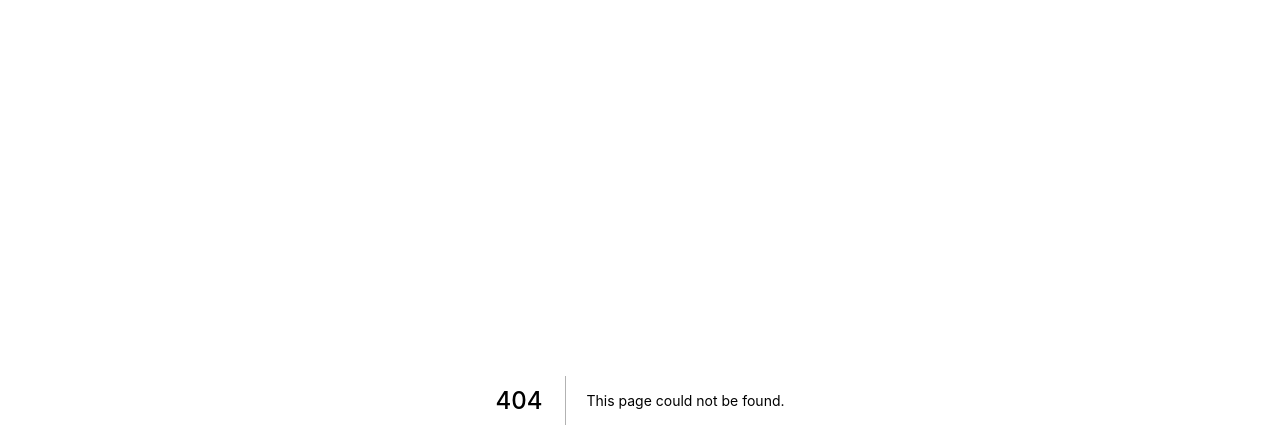
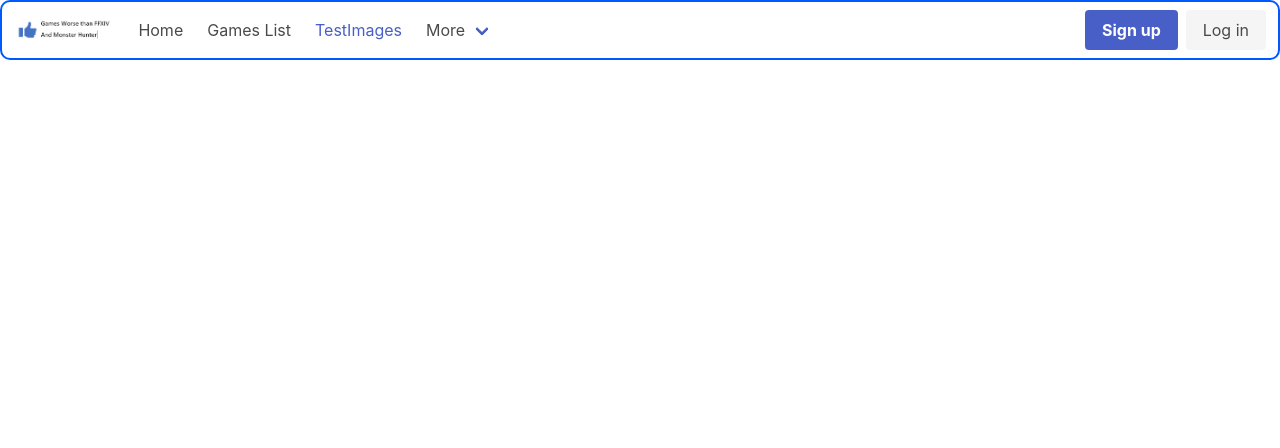
Before and after one commit to HunchMenz/GamingLoggingApp, a Next.js app: page /testNavBar in a window 1280 px wide. Before the commit this address had no page. Shown: the top 448 px of the page. Built offline with nearby package versions, Linux system fonts and the light colour scheme.

Commit message:
Navbar and Carousel added

```diff
--- a/package.json
+++ b/package.json
@@ -13,7 +13,9 @@
     "bulma": "^0.9.4",
     "next": "12.1.6",
     "react": "18.1.0",
-    "react-dom": "18.1.0"
+    "react-dom": "18.1.0",
+    "react-slick": "^0.29.0",
+    "slick-carousel": "^1.8.1"
   },
   "devDependencies": {
     "eslint": "8.16.0",
--- a/pages/testImages.js
+++ b/pages/testImages.js
@@ -1,8 +1,7 @@
 import React from "react";
 import Image from "next/image";
 import buildRequest from "../utils/igdb/buildRequest";
-
-// import style from "../styles/Test.module.css";
+import Slider from "react-slick";
 
 function Test({ gameList }) {
   return (
@@ -13,7 +12,7 @@ function Test({ gameList }) {
             {gameList.map((game) => {
               // let imgSrc = "https:" + game.url.replace("t_thumb", "t_cover_big");
               return (
-              <div key={game.id} className="box posterItem">
+                <div  className="box posterItem">
                   <figure className="image is-128x128 is-2by3">
                     <Image
                       // key={game.id}
@@ -26,6 +25,7 @@ function Test({ gameList }) {
                       objectFit="contain"
                     />
                   </figure>
+                  <span className="gameName">{game.name}</span>
                 </div>
               );
             })}
--- /dev/null
+++ b/pages/testNavBar.js
@@ -0,0 +1,69 @@
+import Image from "next/image"
+import Link from 'next/link'
+import brand from '/assets/derpLMAO.png'
+
+export default function Navbar() {
+    return (
+        <nav class="navbar" role="navigation" aria-aria-label="main navigation">
+            <div class="navbar-brand">
+                <a class="navbar-item" href="">
+                    <Image
+                        src={brand}
+                        alt="Temp Brand"
+                    />
+                </a>
+            </div>
+
+            <div id="navbarBasicExample" class="navbar-menu">
+                <div class="navbar-start">
+                    <a class="navbar-item">
+                        Home
+                    </a>
+
+                    <a class="navbar-item">
+                        Games List
+                    </a>
+
+                    <a class="navbar-item">
+                        <Link href="/testImages">
+                            TestImages
+                        </Link>
+
+                    </a>
+
+                    <div class="navbar-item has-dropdown is-hoverable">
+                        <a class="navbar-link">
+                            More
+                        </a>
+
+                        <div class="navbar-dropdown">
+                            <a class="navbar-item">
+                                About
+                            </a>
+                            <a class="navbar-item">
+                                Contact
+                            </a>
+                            <hr class="navbar-divider"/>
+                                <a class="navbar-item">
+                                    Report an issue
+                                </a>
+                        </div>
+                    </div>
+                </div>
+
+                <div class="navbar-end">
+                    <div class="navbar-item">
+                        <div class="buttons">
+                            <a class="button is-link">
+                                <strong>Sign up</strong>
+                            </a>
+                            <a class="button is-light">
+                                Log in
+                            </a>
+                        </div>
+                    </div>
+                </div>
+            </div>
+        </nav>
+    )
+}
--- a/styles/globals.css
+++ b/styles/globals.css
@@ -18,6 +18,7 @@ a {
 .posterContainer {
   display: block;
   margin: 5vh;
+  background-color: blue;
 }
 
 .poster {
@@ -26,8 +27,9 @@ a {
   padding-left: 10px;
   /* max-height: fit-content; */
   display: flex;
-  flex-wrap: wrap;
+  /* flex-wrap: wrap; */
   justify-content: center;
+  /* background-color: red; */
 }
 
 .posterItem {
@@ -36,8 +38,42 @@ a {
 
   margin: 10px;
   display: flex;
-  flex-direction: column;
+  /* flex-direction: column; */
   /* justify-content: space-between; */
 
   position: relative;
 }
+
+.mySlider{
+  width: 80%;
+  margin: 0 auto;
+  margin-top: 50px;
+}
+
+.slick-slide > div {
+  margin: 0 10px;
+}
+
+.slick-list {
+  margin: 0 -10px;
+}
+
+.slick-prev:before, .slick-next:before{
+  color:blue !important;
+}
+
+.card {
+  border: 1px solid black;
+  height: 400px;
+}
+
+.card-header {
+  font-weight: 600;
+  font-size: 20px;
+  font-family: monospace;
+}
+
+.navbar {
+  border: 2px solid rgb(0, 89, 255);
+  border-radius: 10px;
+}
```
Also changed, not shown: pages/index.js (+2 -60 lines), pages/test.js (added, +38 -0 lines), pages/testSlider.js (added, +97 -0 lines), assets/derpLMAO.png (added), styles/Test.module.css (line endings or trailing spaces), 1 other file (tests, documents, lock files or other folders). Lines whose indentation alone changed are shown as unchanged.
